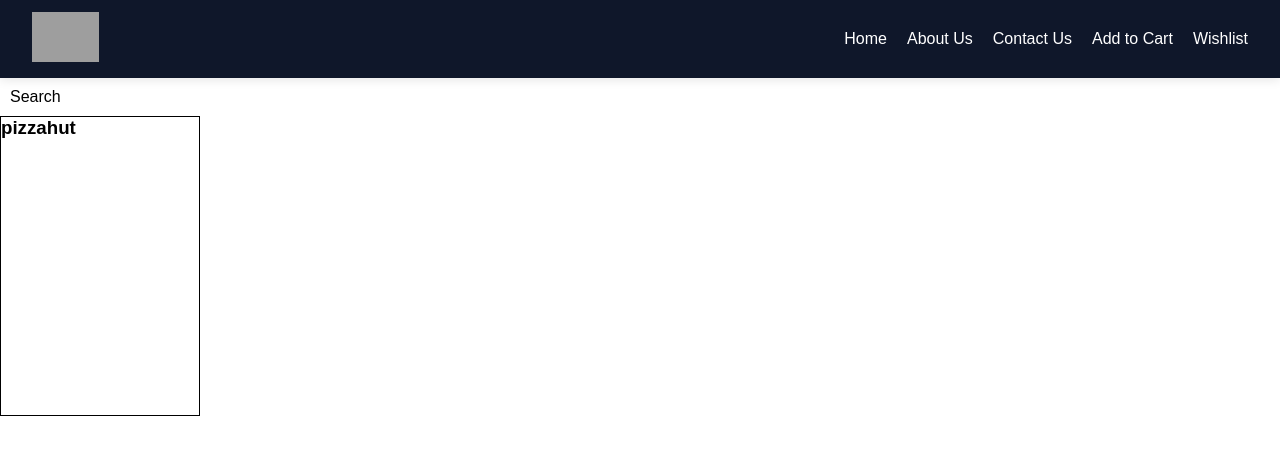
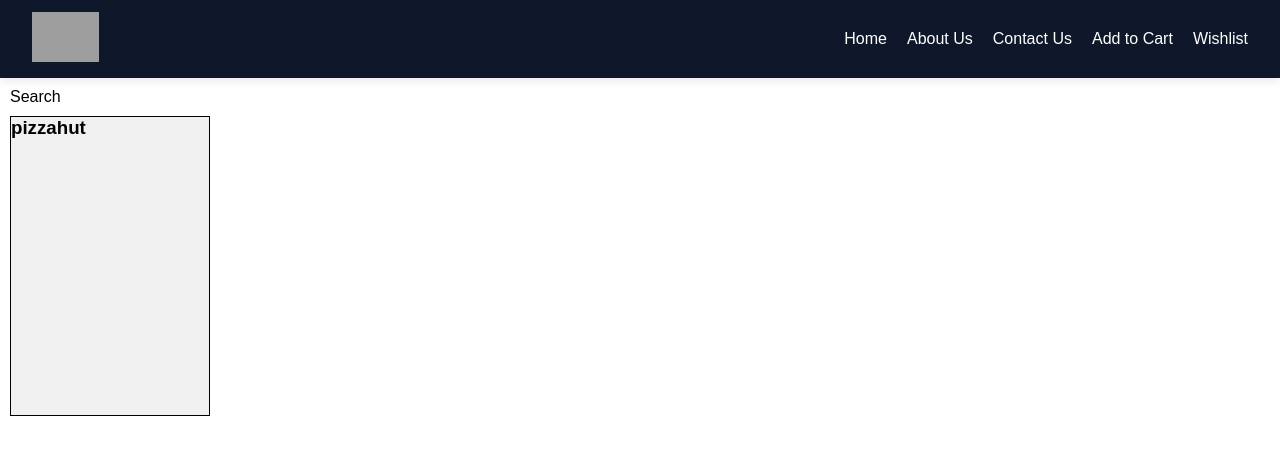
Before and after one commit to Aman96-star/Parcel_app, a React (Vite) app: page / in a window 1280 px wide. Shown: the top 454 px of the page. Built offline with nearby package versions, Linux system fonts and the light colour scheme; grey boxes are pictures that could not be loaded.

Commit message:
my new food app

```diff
--- a/App.js
+++ b/App.js
@@ -43,9 +43,16 @@
 )
 }
 
+// this is a javascript object
+const styleCard ={
+backgroundColor:"#f0f0f0"
+}
+// sfjsdfj
+
 const ResturantCard =() =>{
     return(
-        <div className="res-card">
+        // here style we use object
+        <div className="res-card" style={styleCard}>
         <h3>pizzahut</h3>
         </div>
     )
--- a/style.css
+++ b/style.css
@@ -49,6 +49,8 @@
   width: 200px;
   height: 300px;
   border: 1px solid black;
+  margin-left:10px ;
+
 }
 
 .search{
```
